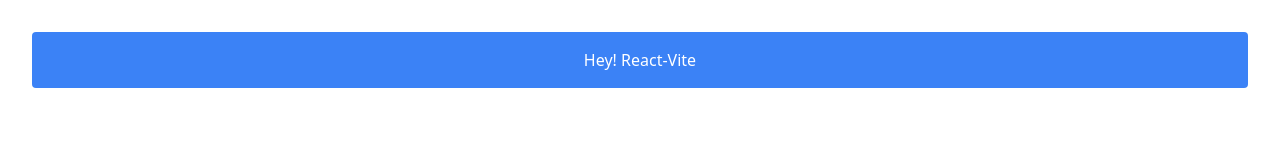
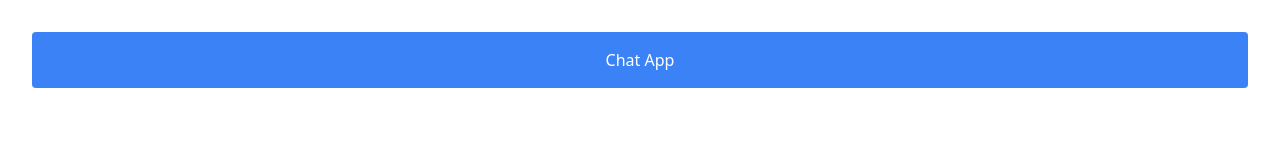
Before and after one commit to areebaqamar021/chatapp-firebase, a React (Vite) app: page / in a window 1280 px wide. Shown: the top 160 px of the page. Built offline with nearby package versions, Linux system fonts and the light colour scheme.

Commit message:
Update greeting in App component to reflect chat app title

```diff
--- a/src/App.jsx
+++ b/src/App.jsx
@@ -4,7 +4,7 @@
   return (
     <>
      <div className="bg-blue-500 text-white p-4 rounded">
-      Hey! React-Vite
+        Chat App
     </div>
     </>
   )
```
